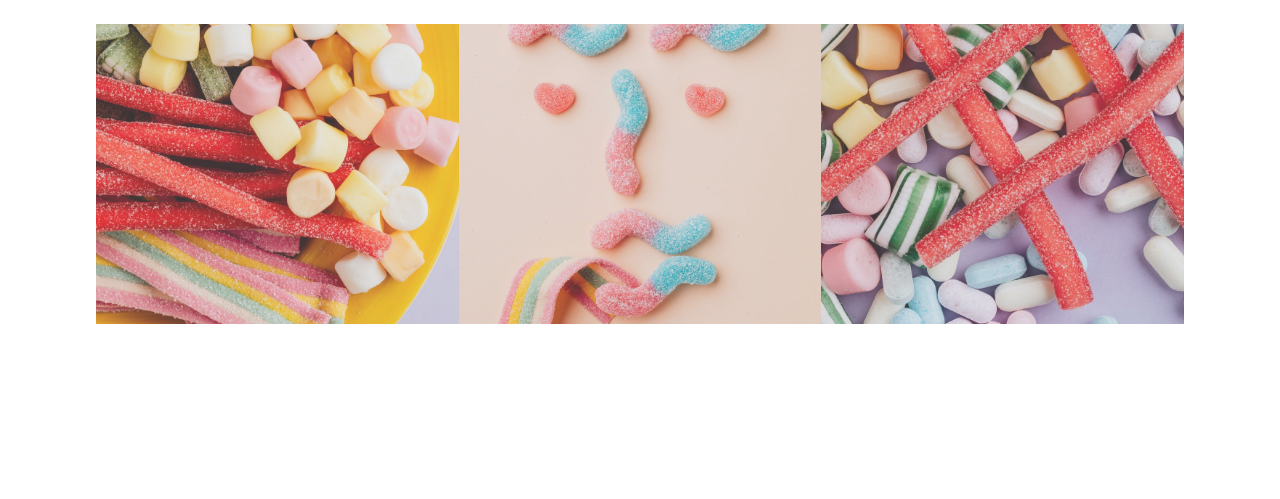
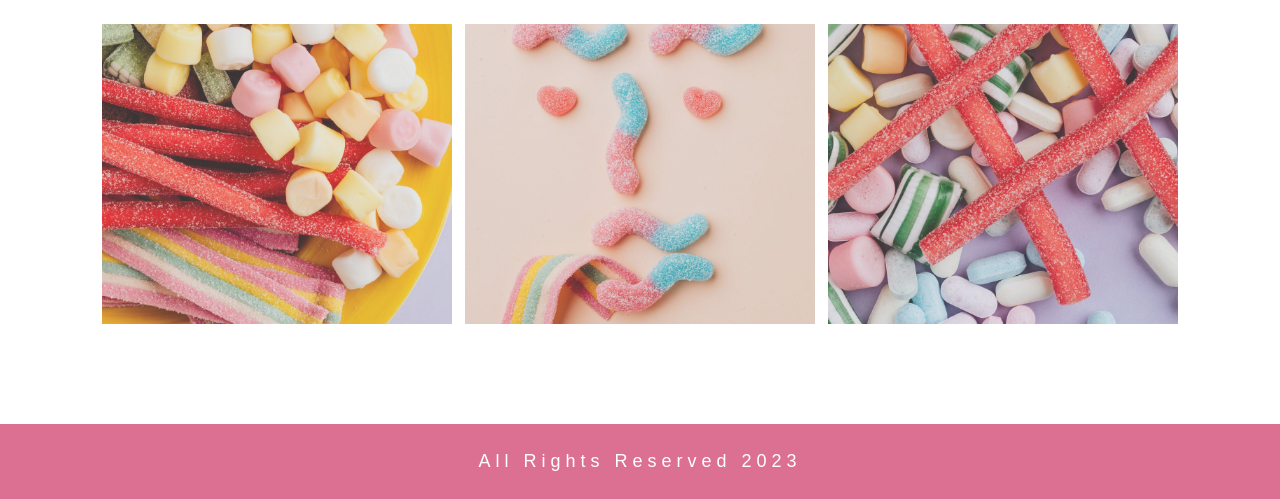
Before and after one commit to n215-jereblac/homework-nine, a plain HTML site: page index.html in a window 1280 px wide. Shown: the part 571-1070 px from the top of the page. Before the commit the page ends 895 px from the top, so only its background shows below. Drawn offline with Linux system fonts and the light colour scheme.

Commit message:
Added + styled footer

```diff
--- a/css/styles.css
+++ b/css/styles.css
@@ -60,6 +60,13 @@ nav a:hover {
     cursor: pointer;
 }
 
+.hero .homeHero span:hover {
+    background-color: white;
+    padding: 15px 25px;
+    color: palevioletred;
+    cursor: pointer;
+}
+
 .home .header {
     margin-top: 30px;
     margin-bottom: 45px;
@@ -80,7 +87,7 @@ nav a:hover {
 .home .imgHolder .imgBox {
     /* background-color: blue; */
     height: 300px;
-    width: 375px;
+    width: 350px;
     background-size: cover;
     background-position: center;
 }
@@ -96,3 +103,15 @@ nav a:hover {
 .candy3 {
     background: linear-gradient(rgba(255,255,255, .2), rgba(255,255,255,0.2)), url(../images/more.jpeg);
 }
+
+footer {
+    margin-top: 100px;
+    height: 75px;
+    background-color: palevioletred;
+    color: white;
+    font-size: 18px;
+    display: flex;
+    align-items: center;
+    justify-content: center;
+    letter-spacing: 5px;
+}
--- a/index.html
+++ b/index.html
@@ -18,6 +18,7 @@
     </nav>
     <div id="app">
     </div>
+    <footer><p>All Rights Reserved 2023</p></footer>
     <script src="lib/jquery-3.6.4.min.js"></script>
     <script type="module" src="model/model.js"></script>
     <script type="module" src="app/app.js"></script>
```
